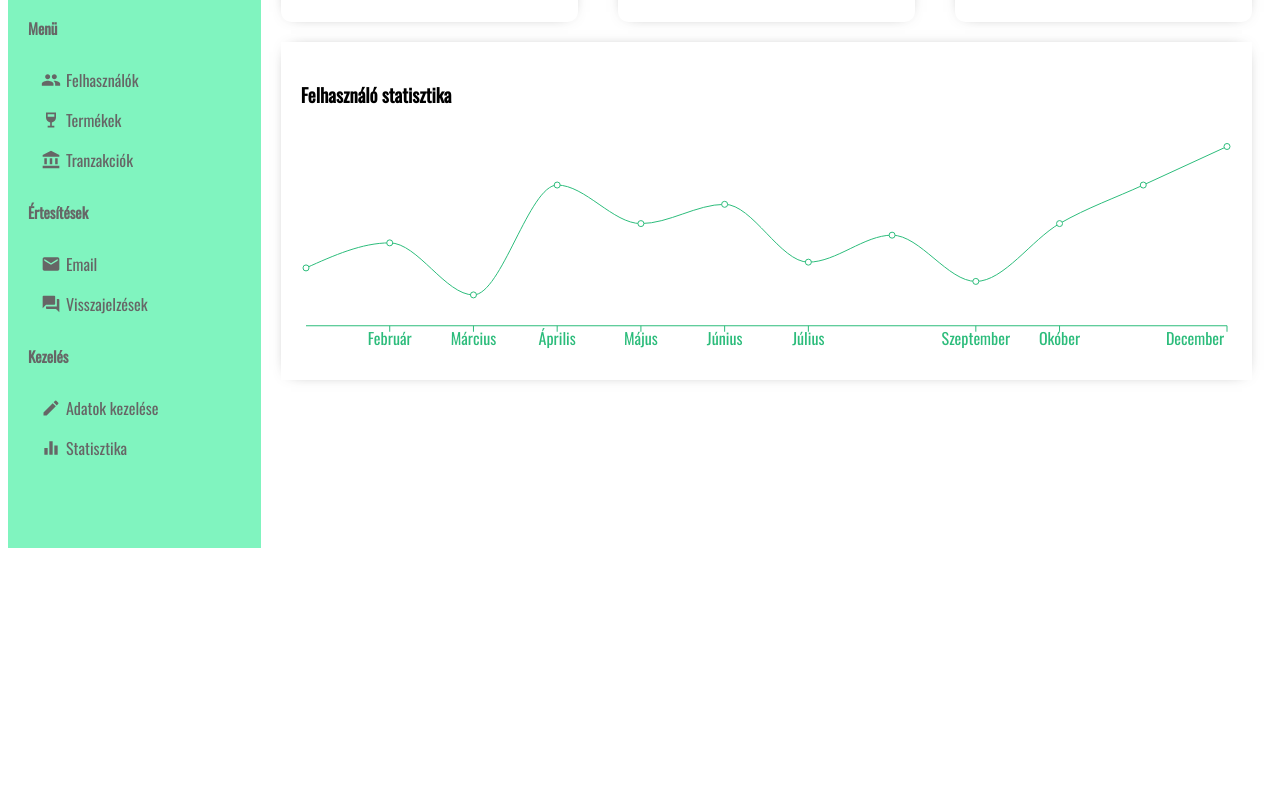
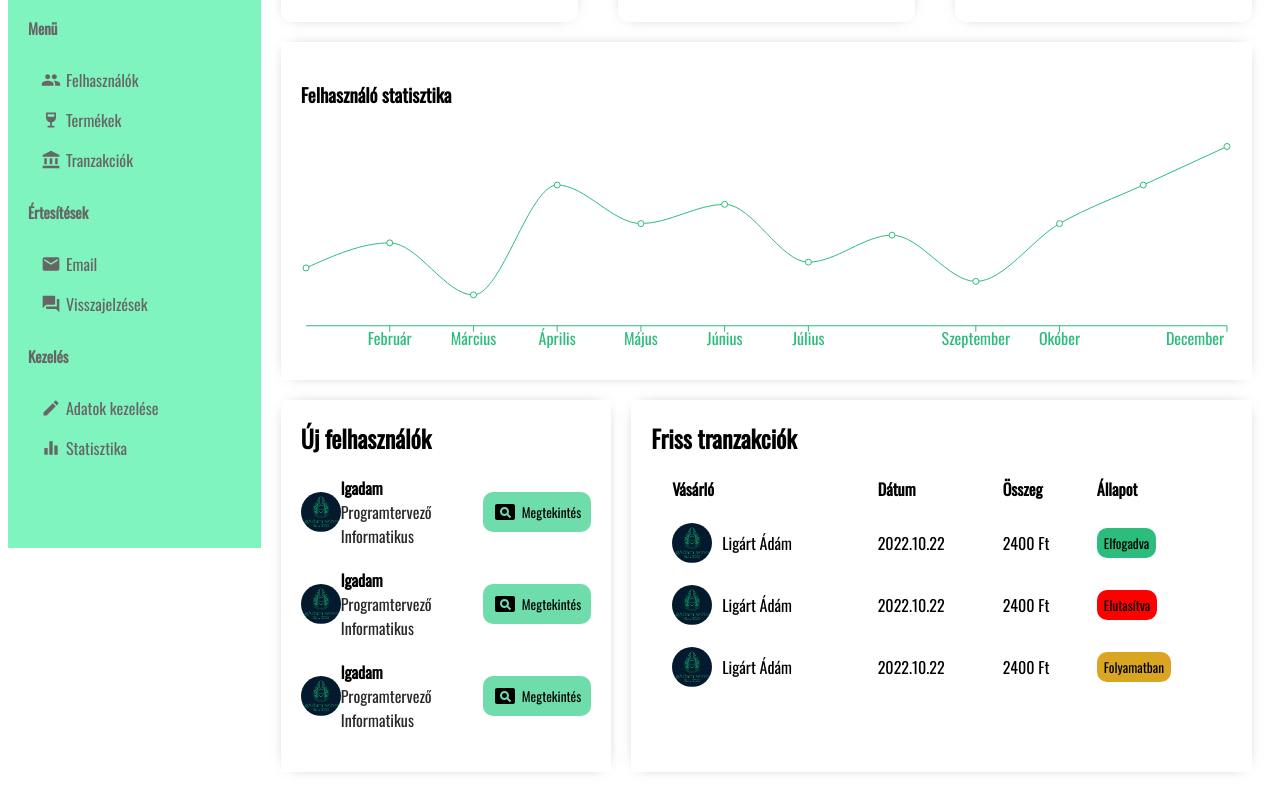
Before and after one commit to lgadam/ii3vey_szakd, a React (Create React App) app in the folder adminpanel/: page / in a window 1280 px wide. Shown: the part 280-1080 px from the top of the page. Before the commit the page ends 836 px from the top, so only its background shows below. Built offline with nearby package versions, Linux system fonts and the light colour scheme.

Commit message:
Adminpanel: added new user and new transaction components
Adminpanel: added new user and new transaction components

```diff
--- /dev/null
+++ b/adminpanel/src/components/WidgetLarge.css
@@ -0,0 +1,9 @@
+.widgetLgButton.Elfogadva{
+    background-color: #2cbc7b;
+}
+.widgetLgButton.Elutasítva{
+    background-color: red;
+}
+.widgetLgButton.Folyamatban{
+    background-color: goldenrod;
+}
--- a/adminpanel/src/components/WidgetLarge.jsx
+++ b/adminpanel/src/components/WidgetLarge.jsx
@@ -1,11 +1,110 @@
 import styled from "styled-components"
+import "./WidgetLarge.css";
+import logo from '../components/navbar/panel_logo.PNG';
 
-const WidgetLg = styled.div``
+const WidgetLg = styled.div`
+  flex: 2;
+  -webkit-box-shadow: 0px 0px 15px -10px rgba(0, 0, 0, 0.75);
+  box-shadow: 0px 0px 15px -10px rgba(0, 0, 0, 0.75);
+  padding: 20px;
+`
+
+const WidgetLgTitle = styled.div`
+  font-size: 24px;
+  font-weight: 600;
+`
+const WidgetLgTable = styled.table`
+  width: 100%;
+  border-spacing: 20px;
+`
+
+const WidgetLgTr = styled.tr``
+
+const WidgetLgTh = styled.th`
+  text-align: left;
+`
+
+const WidgetLgUser = styled.td`
+  display: flex;
+  align-items: center;
+  font-weight: 600px;
+`
+
+const WidgetLgImg = styled.img`
+  width: 40px;
+  height: 40px;
+  border-radius: 50%;
+  object-fit: cover;
+`
+
+const WidgetLgName = styled.span`
+  margin-left: 10px;
+`
+
+const WidgetLgDate = styled.td`
+  font-weight: 300;
+`
+
+const WidgetLgAmount = styled.td`
+  font-weight: 300;
+`
+
+const WidgetLgStatus = styled.td``
+
+const WidgetLgButton = styled.button`
+  padding: 5px 7px;
+  border: none;
+  border-radius: 10px;
+`
 
 export default function WidgetLarge() {
+  const Button = ({type}) => {
+    return <WidgetLgButton className={"widgetLgButton " + type}>{type}</WidgetLgButton>
+  }
   return (
     <WidgetLg>
-      large
+      <WidgetLgTitle>Friss tranzakciók</WidgetLgTitle>
+      <WidgetLgTable>
+        <WidgetLgTr>
+          <WidgetLgTh>Vásárló</WidgetLgTh>
+          <WidgetLgTh>Dátum</WidgetLgTh>
+          <WidgetLgTh>Összeg</WidgetLgTh>
+          <WidgetLgTh>Állapot</WidgetLgTh>
+        </WidgetLgTr>
+        <WidgetLgTr>
+          <WidgetLgUser>
+            <WidgetLgImg img src={logo} />
+            <WidgetLgName>Ligárt Ádám</WidgetLgName>
+          </WidgetLgUser>
+          <WidgetLgDate>2022.10.22</WidgetLgDate>
+          <WidgetLgAmount>2400 Ft</WidgetLgAmount>
+          <WidgetLgStatus>
+            <Button type="Elfogadva" />
+          </WidgetLgStatus>
+        </WidgetLgTr>
+        <WidgetLgTr>
+          <WidgetLgUser>
+            <WidgetLgImg img src={logo} />
+            <WidgetLgName>Ligárt Ádám</WidgetLgName>
+          </WidgetLgUser>
+          <WidgetLgDate>2022.10.22</WidgetLgDate>
+          <WidgetLgAmount>2400 Ft</WidgetLgAmount>
+          <WidgetLgStatus>
+            <Button type="Elutasítva" />
+          </WidgetLgStatus>
+        </WidgetLgTr>
+        <WidgetLgTr>
+          <WidgetLgUser>
+            <WidgetLgImg img src={logo} />
+            <WidgetLgName>Ligárt Ádám</WidgetLgName>
+          </WidgetLgUser>
+          <WidgetLgDate>2022.10.22</WidgetLgDate>
+          <WidgetLgAmount>2400 Ft</WidgetLgAmount>
+          <WidgetLgStatus>
+            <Button type="Folyamatban" />
+          </WidgetLgStatus>
+        </WidgetLgTr>
+      </WidgetLgTable>
     </WidgetLg>
   )
 }
--- /dev/null
+++ b/adminpanel/src/components/WidgetSmall.css
@@ -0,0 +1,4 @@
+.widgetSmIcon{
+    font-size: 18px;
+    margin-right: 5px;
+}
--- a/adminpanel/src/components/WidgetSmall.jsx
+++ b/adminpanel/src/components/WidgetSmall.jsx
@@ -1,11 +1,94 @@
 import styled from "styled-components"
+import logo from '../components/navbar/panel_logo.PNG';
+import PageviewIcon from '@mui/icons-material/Pageview';
+import "./WidgetSmall.css";
 
-const WidgetSm = styled.div``
+const WidgetSm = styled.div`
+    flex: 1;
+    -webkit-box-shadow: 0px 0px 15px -10px rgba(0, 0, 0, 0.75);
+    box-shadow: 0px 0px 15px -10px rgba(0, 0, 0, 0.75);
+    padding: 20px;
+    margin-right: 20px;
+`
+const WidgetSmTitle = styled.span`
+    font-size: 24px;
+    font-weight: 600;
+`
+
+const WidgetSmList = styled.ul`
+    margin:0;
+    padding:0;
+    list-style: none;
+`
+
+const WidgetSmListItem = styled.li`
+    display: flex;
+    align-items: center;
+    justify-content: space-between;
+    margin: 20px 0px;
+`
+
+const WidgetSmImg = styled.img`
+    height: 40px;
+    width: 40px;
+    border-radius: 50%;
+    object-fit: cover;
+`
+
+const WidgetSmUser = styled.div`
+    display: flex;
+    flex-direction: column;
+`
+
+const WidgetSmUserName = styled.span`
+    font-weight: 800;
+`
+
+const WidgetSmUserTitle = styled.span`
+    font-weight: 300;
+    color: #282828;
+`
+
+const WidgetSmButton = styled.button`
+    display: flex;
+    align-items: center;
+    border: none;
+    border-radius: 10px;
+    padding: 8px 10px;
+    background-color: #6fdcab;
+    cursor: pointer;
+`
 
 export default function WidgetSmall() {
   return (
     <WidgetSm>
-      small
+      <WidgetSmTitle>Új felhasználók</WidgetSmTitle>
+      <WidgetSmList>
+        <WidgetSmListItem>
+            <WidgetSmImg img src={logo}/>
+            <WidgetSmUser>
+                <WidgetSmUserName>lgadam</WidgetSmUserName>
+                <WidgetSmUserTitle>Programtervező Informatikus</WidgetSmUserTitle>
+            </WidgetSmUser>
+            <WidgetSmButton><PageviewIcon className="widgetSmIcon"/>Megtekintés</WidgetSmButton>
+        </WidgetSmListItem>
+        <WidgetSmListItem>
+            <WidgetSmImg img src={logo}/>
+            <WidgetSmUser>
+                <WidgetSmUserName>lgadam</WidgetSmUserName>
+                <WidgetSmUserTitle>Programtervező Informatikus</WidgetSmUserTitle>
+            </WidgetSmUser>
+            <WidgetSmButton><PageviewIcon className="widgetSmIcon"/>Megtekintés</WidgetSmButton>
+        </WidgetSmListItem>
+        <WidgetSmListItem>
+            <WidgetSmImg img src={logo}/>
+            <WidgetSmUser>
+                <WidgetSmUserName>lgadam</WidgetSmUserName>
+                <WidgetSmUserTitle>Programtervező Informatikus</WidgetSmUserTitle>
+            </WidgetSmUser>
+            <WidgetSmButton><PageviewIcon className="widgetSmIcon"/>Megtekintés</WidgetSmButton>
+        </WidgetSmListItem>
+      </WidgetSmList>
     </WidgetSm>
   )
 }
--- a/adminpanel/src/pages/AdminHome.jsx
+++ b/adminpanel/src/pages/AdminHome.jsx
@@ -1,6 +1,8 @@
 import styled from "styled-components"
 import Charts from "../components/Charts"
 import FeaturedInfo from "../components/FeaturedInfo"
+import WidgetLarge from "../components/WidgetLarge";
+import WidgetSmall from "../components/WidgetSmall";
 import { userData } from "../dummyData";
 
 const Home = styled.div`
@@ -16,7 +18,10 @@ export default function AdminHome() {
     <Home>
       <FeaturedInfo />
       <Charts data={userData} title="Felhasználó statisztika" dataKey="Active User"/>
-      <HomeWidgets></HomeWidgets>
+      <HomeWidgets>
+        <WidgetSmall />
+        <WidgetLarge />
+      </HomeWidgets>
     </Home>
   )
 }
```
